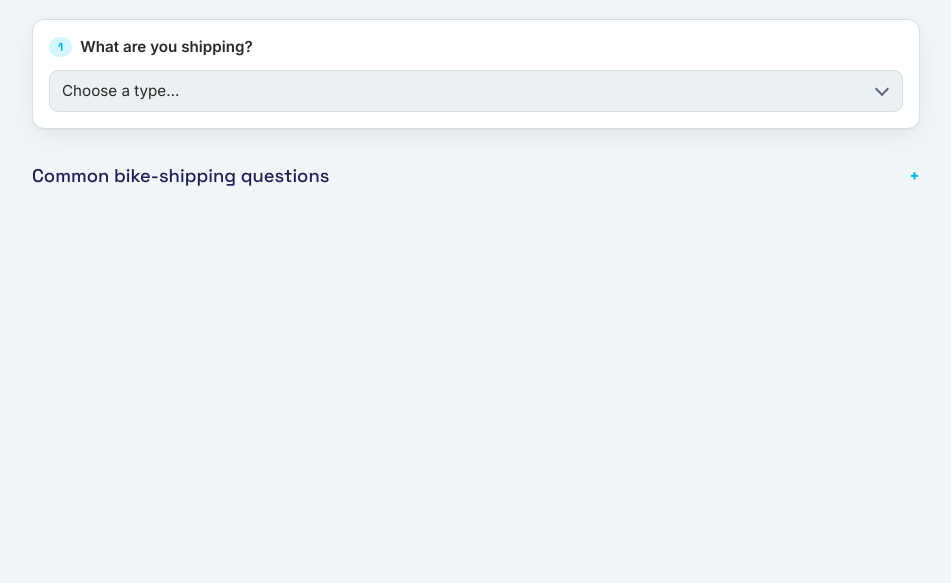
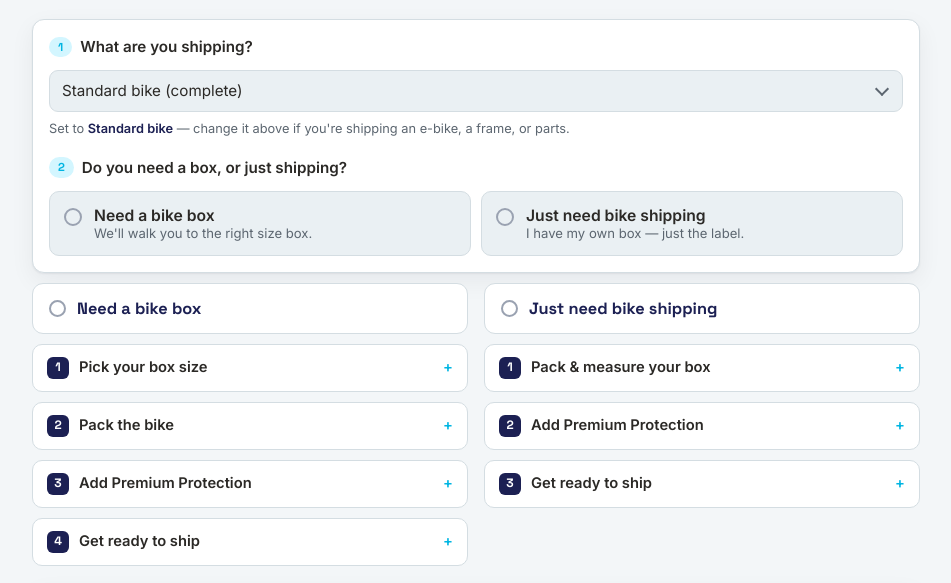
Before and after one commit to harryarseniu-crypto/bike-ship-guide, a plain HTML site: page index.html in a window 1280 px wide. Shown: the part 177-760 px from the top of the page, without its empty margins (164-1115 px from the left). Drawn offline with Linux system fonts and the light colour scheme.

Commit message:
Default to Standard bike with a change hint

```diff
--- a/index.html
+++ b/index.html
@@ -159,6 +159,8 @@
   .seg small { color: var(--muted); font-size: .82rem; }
   .lead-q.second { margin-top: 18px; }
   .lead-field { margin-top: 2px; }
+  .lead-hint { font-size: .8rem; color: var(--muted); margin: 8px 0 0; }
+  .lead-hint b { color: var(--ink); font-weight: 600; }
 
   /* Tables */
   .tables { display: grid; gap: 16px; margin-top: 18px; }
@@ -390,13 +392,13 @@
     <div class="lead-q"><span class="step">1</span> What are you shipping?</div>
     <div class="field sel lead-field">
       <select id="contents">
-        <option value="" selected disabled>Choose a type…</option>
-        <option value="standard">Standard bike (complete)</option>
+        <option value="standard" selected>Standard bike (complete)</option>
         <option value="ebike">E-bike (battery installed)</option>
         <option value="frame">Frame only</option>
         <option value="parts">Parts / components</option>
       </select>
     </div>
+    <p class="lead-hint">Set to <b>Standard bike</b> — change it above if you're shipping an e-bike, a frame, or parts.</p>
 
     <div id="q2Wrap" hidden>
       <div class="lead-q second"><span class="step">2</span> Do you need a box, or just shipping?</div>
```
